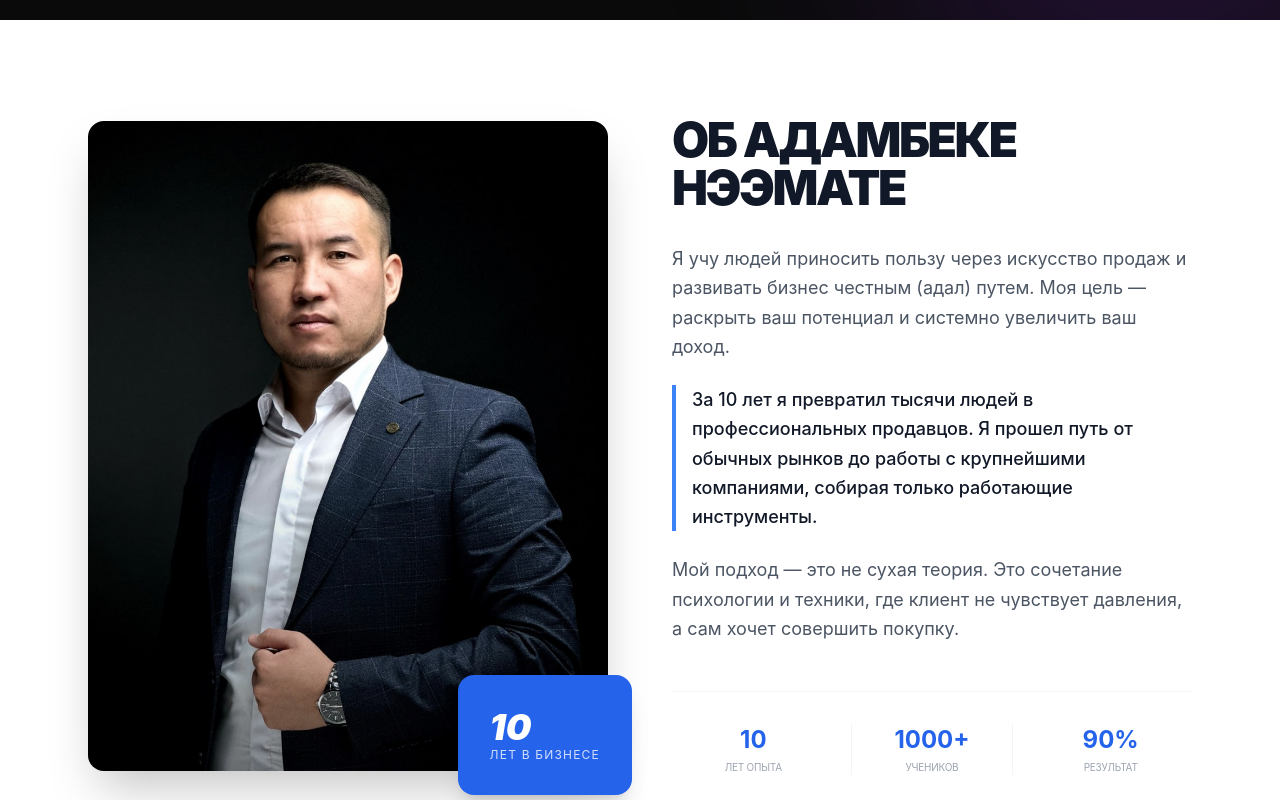
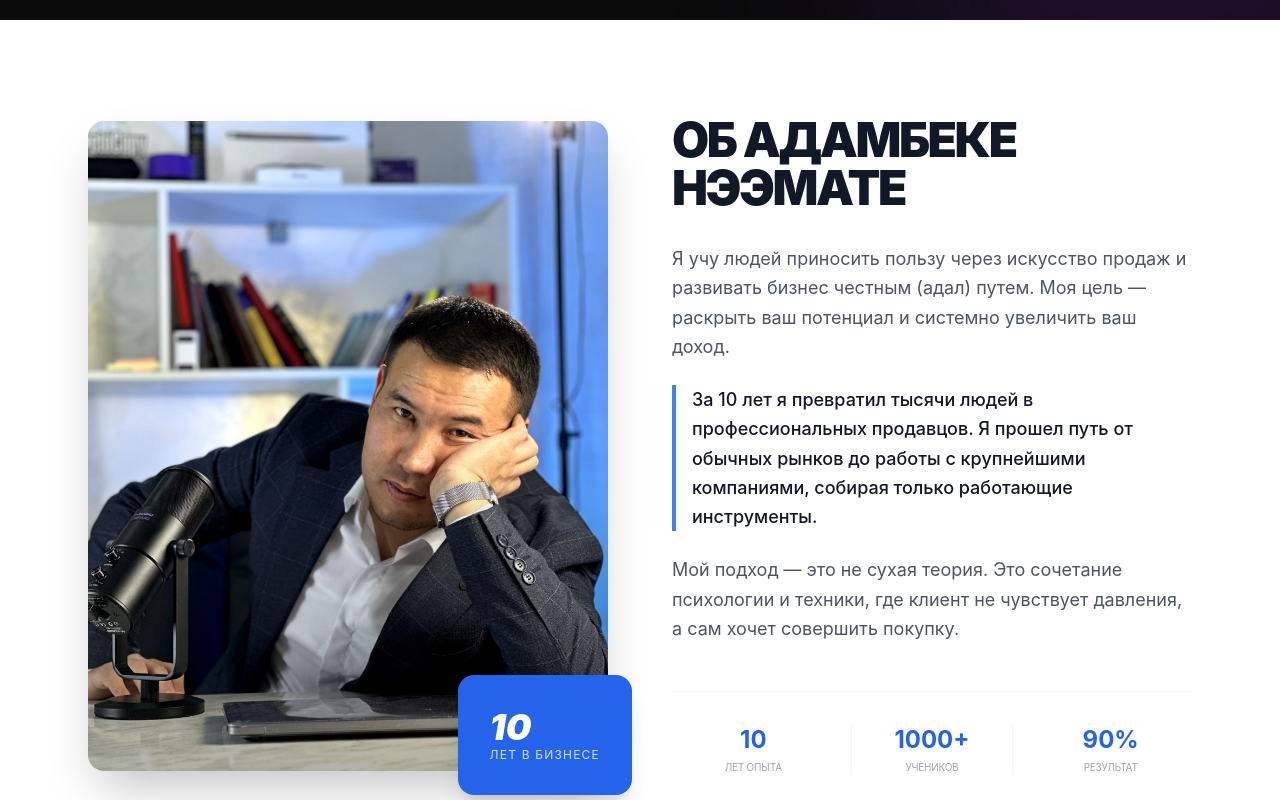
Before and after one commit to Abdulamitov-Mirbek/Adambek-nemad, a React (Vite) app: page / in a window 1280 px wide. Shown: the part 780-1580 px from the top of the page. Built offline with nearby package versions, Linux system fonts and the light colour scheme.

Commit message:
fead: animation and taimer

```diff
--- a/src/sections/About.jsx
+++ b/src/sections/About.jsx
@@ -1,9 +1,11 @@
-import React, { useContext } from "react";
-import { motion } from "framer-motion";
+import React, { useContext, useState, useEffect } from "react";
+import { motion, AnimatePresence } from "framer-motion";
 import { LanguageContext } from "../context/LanguageContext";
 
-// Импортируй фото вверху файла (убедись, что путь верный относительно этого файла)
-import adambekPhoto from "../assets/images/Photo.jpg";
+import adambekPhoto1 from "../assets/images/Photo.jpg";
+import adambekPhoto2 from "../assets/images/Photo (2).jpg";
+
+const photos = [adambekPhoto1, adambekPhoto2];
 
 const content = {
   ru: {
@@ -22,7 +24,7 @@ const content = {
   kg: {
     title: "АДАМБЕК Нээмат ЖӨНҮНДӨ",
     description1:
-      "Сатуу өнөрү аркылуу адамдарга пайда алып келүүнү жана бизнести адал жол менен өстүрүүнү үйрөтөм. Менин максатым — сиздин потенциалыңызды ачуу.",
+      "Сатуу өнөрү аркылуу адамдарга пайда алып келүүүнү жана бизнести адал жол менен өстүрүүнү үйрөтөм. Менин максатым — сиздин потенциалыңызды ачуу.",
     description2:
       "Мен — Адамбек Нээмат, 10 жыл ичинде миңдеген адамды профессионал сатуучуга айландырдым. Сиздин да бизнесиңизди жаңы деңгээлге чыгарууга убакыт келди!",
     description3:
@@ -38,31 +40,45 @@ export const About = () => {
   const { language } = useContext(LanguageContext);
   const t = content[language];
 
+  const [currentPhotoIndex, setCurrentPhotoIndex] = useState(0);
+
+  useEffect(() => {
+    const interval = setInterval(() => {
+      setCurrentPhotoIndex((prevIndex) =>
+        prevIndex === photos.length - 1 ? 0 : prevIndex + 1,
+      );
+    }, 5000);
+
+    return () => clearInterval(interval);
+  }, []);
+
   return (
     <section id="about" className="scroll-mt-24 py-24 bg-white overflow-hidden">
       <div className="container-custom max-w-6xl mx-auto px-6">
         <div className="flex flex-col md:flex-row gap-16 items-center">
-          {/* Левая часть: Фото */}
           <motion.div
             initial={{ opacity: 0, x: -50 }}
             whileInView={{ opacity: 1, x: 0 }}
             viewport={{ once: true }}
             className="w-full md:w-1/2 relative"
           >
-            {/* Контейнер с заданными пропорциями 4:5 */}
             <div className="relative aspect-[4/5] bg-gray-100 rounded-2xl overflow-hidden shadow-2xl z-0">
-              {/* Исправленный тег img */}
-              <img
-                src={adambekPhoto}
-                alt="Адамбек Нээмат"
-                className="absolute inset-0 w-full h-full object-cover object-center"
-              />
+              <AnimatePresence mode="wait">
+                <motion.img
+                  key={currentPhotoIndex}
+                  src={photos[currentPhotoIndex]}
+                  alt="Адамбек Нээмат"
+                  initial={{ opacity: 0 }} // Начальное состояние (невидимый)
+                  animate={{ opacity: 1 }} // Состояние при появлении (видимый)
+                  exit={{ opacity: 0 }} // Состояние при исчезновении
+                  transition={{ duration: 0.8 }} // Длительность перехода (0.8 сек)
+                  className="absolute inset-0 w-full h-full object-cover object-center"
+                />
+              </AnimatePresence>
 
-              {/* Легкий градиент поверх фото для объема (по желанию можно убрать) */}
               <div className="absolute inset-0 bg-gradient-to-t from-black/30 via-transparent to-transparent z-10" />
             </div>
 
-            {/* Декоративная плашка с цифрой */}
             <div className="absolute -bottom-6 -right-6 bg-blue-600 text-white p-8 rounded-2xl hidden md:block shadow-xl z-20">
               <p className="text-4xl font-black italic">10</p>
               <p className="text-xs uppercase tracking-widest opacity-80">
@@ -71,7 +87,6 @@ export const About = () => {
             </div>
           </motion.div>
 
-          {/* Правая часть: Текст */}
           <div className="w-full md:w-1/2">
             <motion.h2
               initial={{ opacity: 0, y: 20 }}
@@ -107,7 +122,6 @@ export const About = () => {
               </motion.p>
             </div>
 
-            {/* Короткие факты */}
             <div className="mt-12 grid grid-cols-3 gap-4 border-t border-gray-100 pt-8">
               <div className="text-center">
                 <p className="text-2xl font-bold text-blue-600">
```
Also changed, not shown: src/assets/images/Photo (2).jpg (added).
